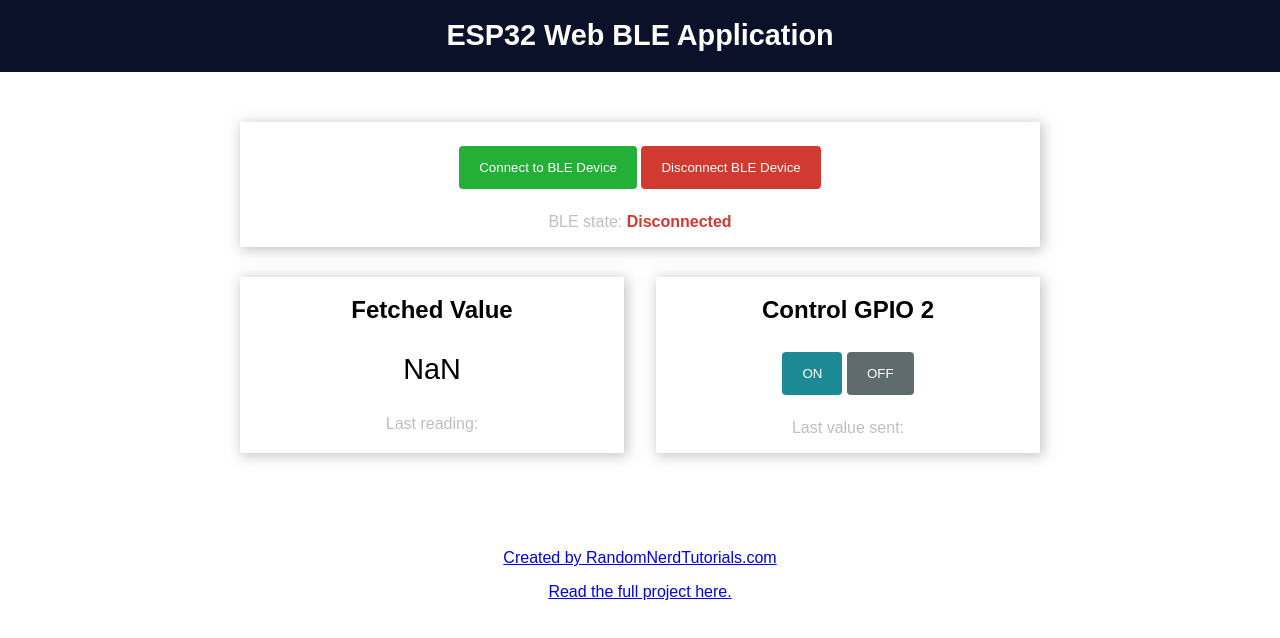
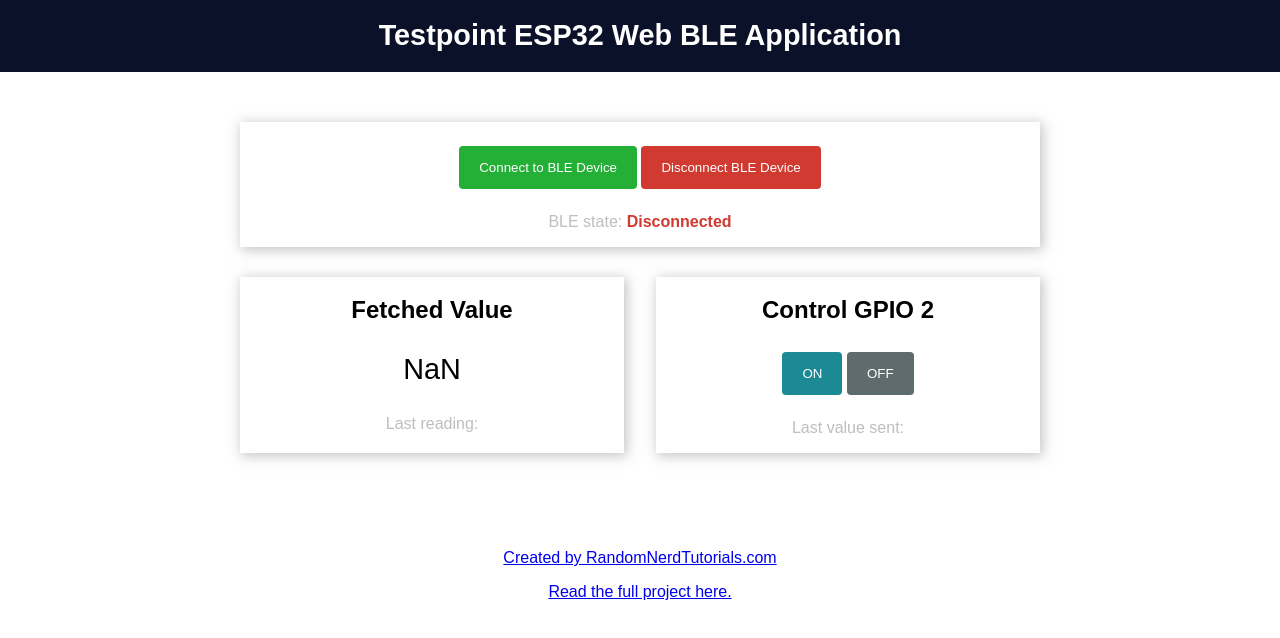
Before and after one commit to henrikkoch/PinPoint_BLE, a plain HTML site: page index.html in a window 1280 px wide. Drawn offline with Linux system fonts and the light colour scheme.

Commit message:
Update index.html

```diff
--- a/index.html
+++ b/index.html
@@ -1,7 +1,7 @@
 <!DOCTYPE html>
 <html>
 <head>
-    <title>ESP32 Web BLE App</title>
+    <title>KOCH ESP32 Web Testpoint BLE App</title>
     <meta name="viewport" content="width=device-width, initial-scale=1">
     <link rel="icon" type="image/png" href="favicon.ico">
     <link rel="stylesheet" type="text/css" href="style.css">
@@ -9,7 +9,7 @@
 </head>
 <body>
     <div class="topnav">
-        <h1>ESP32 Web BLE Application</h1>
+        <h1>Testpoint ESP32 Web BLE Application</h1>
     </div>
     <div class="content">
         <div class="card-grid">
```
